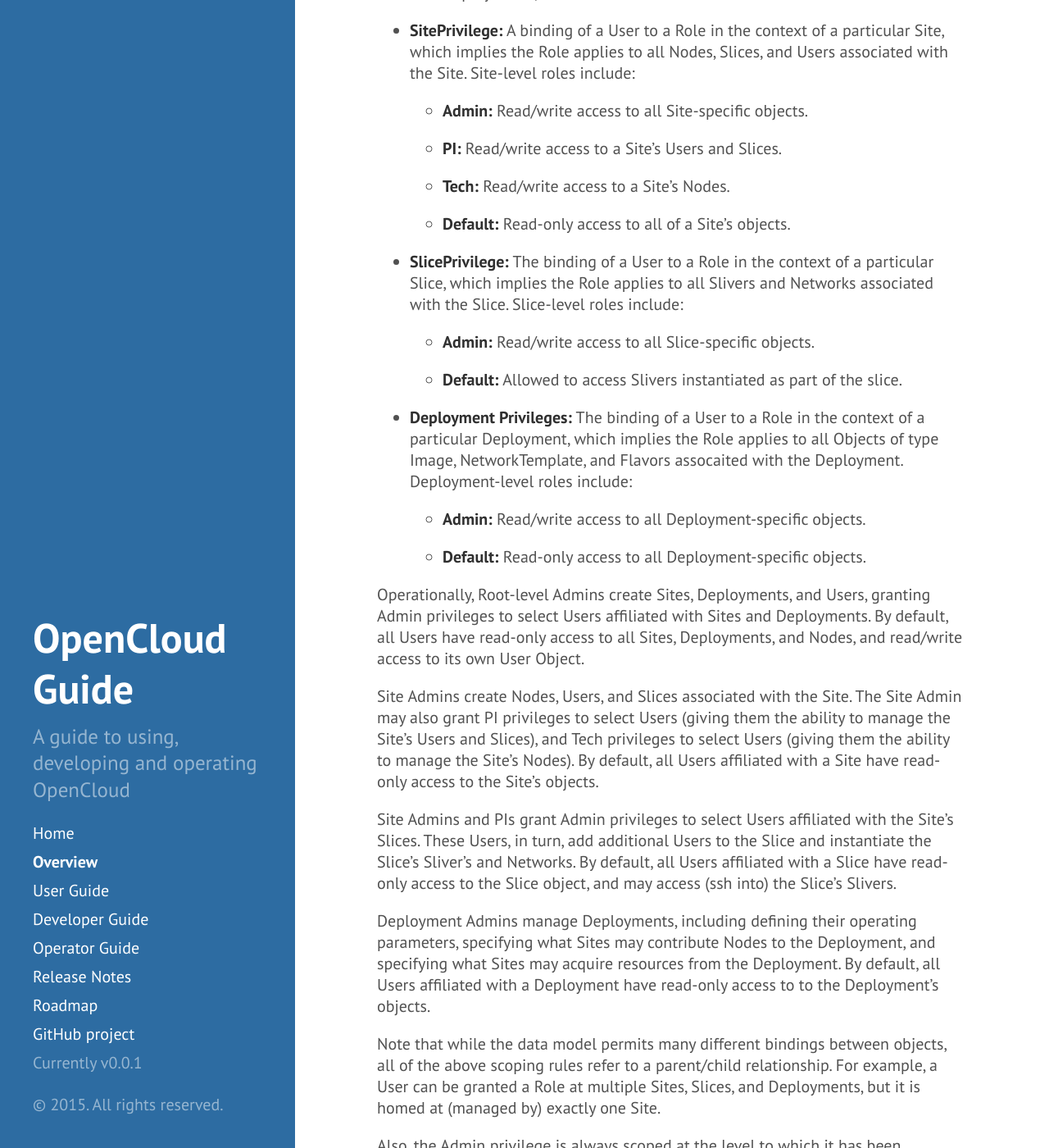
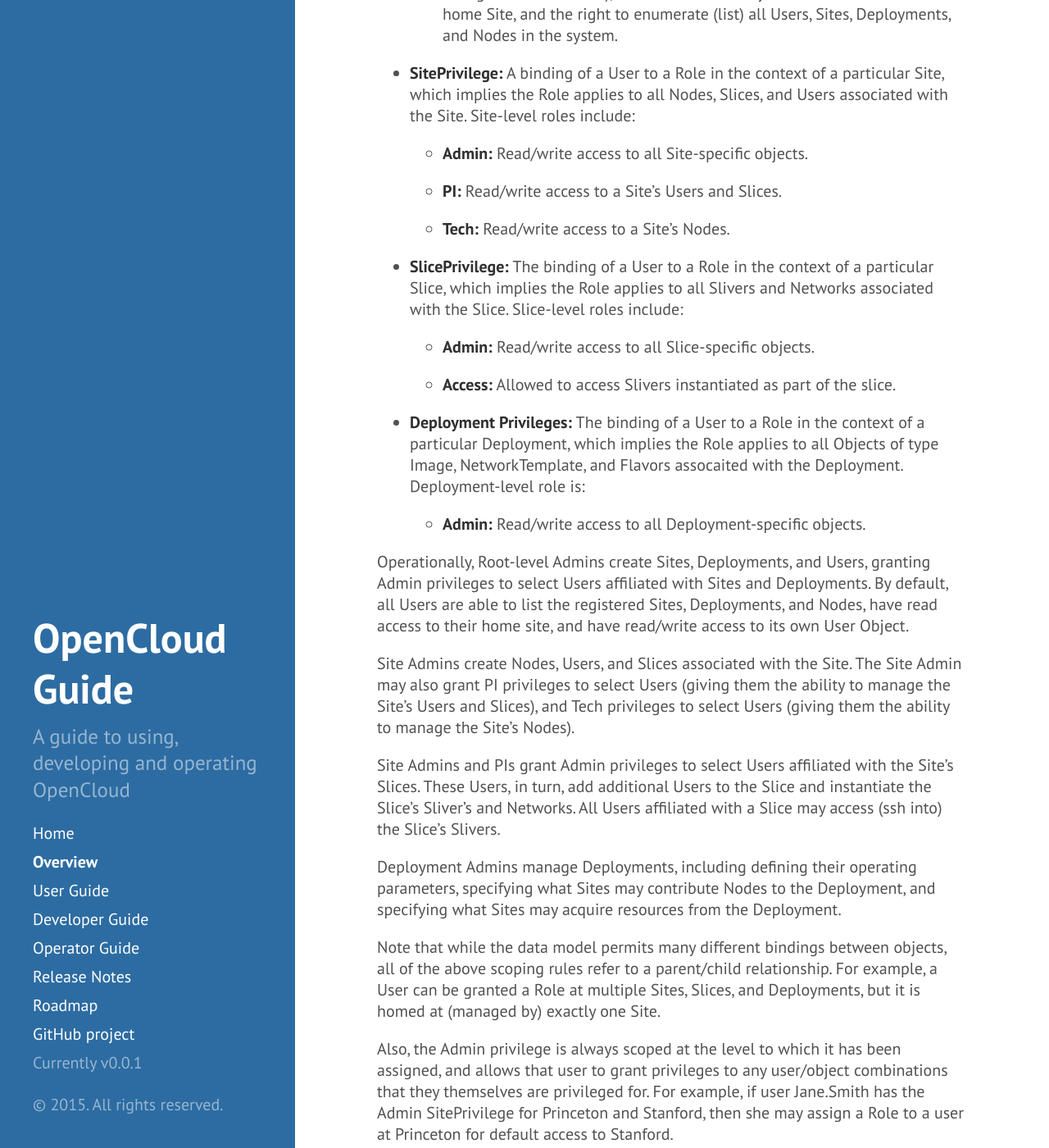
Before and after one commit to open-cloud/open-cloud.github.io.old, a Jekyll site: the page built from 0_overview.md, in a window 1280 px wide and 1400 px high, scrolled down 4076 px. Shown: the whole window at 82% size. Built offline with Jekyll 4.4.1, drawn with Linux system fonts in a browser that asks for light colours; Markdown is read by kramdown in place of the engine named in the settings; some of the changed text lies outside the part shown.

Commit message:
fixed default privileges

```diff
--- a/0_overview.md
+++ b/0_overview.md
@@ -145,13 +145,16 @@
 * **Role:** A set of privileges granted to a User in the context of
   some set of objects.
 
-* **RootPrivilege:** A binding of a User to a Role in the context of
-  all objects. Root-level roles include:
+* **RootPrivilege:** By virtue of having a User account bound to some
+  home Site, a User implicitly has root privilege, with one of the
+  following roles:
 
   - **Admin:** Read/write access to all objects.
 
-  - **Default:** Read/write access to this User; read-only access to
-    Users, Sites, Deployments, and Nodes.
+  - **Default:** Read/write access to this User (with the exception of
+    being able to change their home Site), read access to all objects
+    associated with the home Site, and the right to enumerate (list)
+    all Users, Sites, Deployments, and Nodes in the system.
 
 * **SitePrivilege:** A binding of a User to a Role in the context of a
   particular Site, which implies the Role applies to all Nodes,
@@ -164,49 +167,43 @@
 
   - **Tech:** Read/write access to a Site's Nodes.
 
-  - **Default:** Read-only access to all of a Site's objects.
-
 * **SlicePrivilege:** The binding of a User to a Role in the context
   of a particular Slice, which implies the Role applies to all Slivers
   and Networks associated with the Slice. Slice-level roles include:
 
   - **Admin:** Read/write access to all Slice-specific objects.
 
-  - **Default:** Allowed to access Slivers instantiated as part of the
+  - **Access:** Allowed to access Slivers instantiated as part of the
     slice.
 
 * **Deployment Privileges:** The binding of a User to a Role in the
   context of a particular Deployment, which implies the Role applies
   to all Objects of type Image, NetworkTemplate, and Flavors
-  assocaited with the Deployment. Deployment-level roles include:
+  assocaited with the Deployment. Deployment-level role is:
 
   - **Admin:** Read/write access to all Deployment-specific objects.
 
-  - **Default:** Read-only access to all Deployment-specific objects.
-
 Operationally, Root-level Admins create Sites, Deployments, and Users,
 granting Admin privileges to select Users affiliated with Sites and
-Deployments. By default, all Users have read-only access to all Sites,
-Deployments, and Nodes, and read/write access to its own User Object.
+Deployments. By default, all Users are able to list the registered
+Sites, Deployments, and Nodes, have read access to their home site,
+and have read/write access to its own User Object.
 
 Site Admins create Nodes, Users, and Slices associated with the Site.
 The Site Admin may also grant PI privileges to select Users (giving
 them the ability to manage the Site's Users and Slices), and Tech
 privileges to select Users (giving them the ability to manage the
-Site's Nodes). By default, all Users affiliated with a Site have
-read-only access to the Site's objects.
+Site's Nodes).
 
 Site Admins and PIs grant Admin privileges to select Users affiliated
 with the Site's Slices. These Users, in turn, add additional Users to
-the Slice and instantiate the Slice's Sliver's and Networks. By
-default, all Users affiliated with a Slice have read-only access to
-the Slice object, and may access (ssh into) the Slice's Slivers.
+the Slice and instantiate the Slice's Sliver's and Networks. All Users
+affiliated with a Slice may access (ssh into) the Slice's Slivers.
 
 Deployment Admins manage Deployments, including defining their
 operating parameters, specifying what Sites may contribute Nodes to
 the Deployment, and specifying what Sites may acquire resources from
-the Deployment. By default, all Users affiliated with a Deployment
-have read-only access to to the Deployment's objects.
+the Deployment.
 
 Note that while the data model permits many different bindings between
 objects, all of the above scoping rules refer to a parent/child
```
